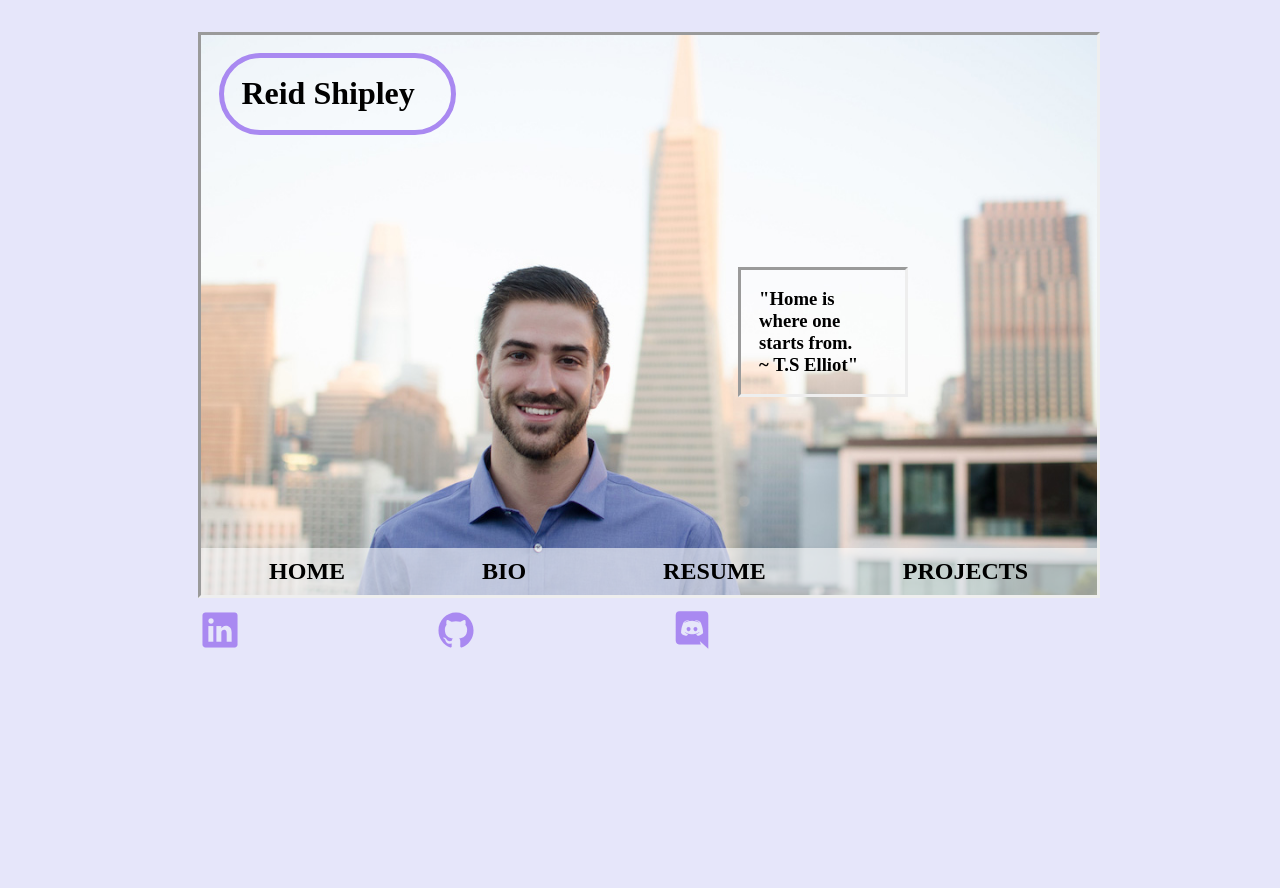
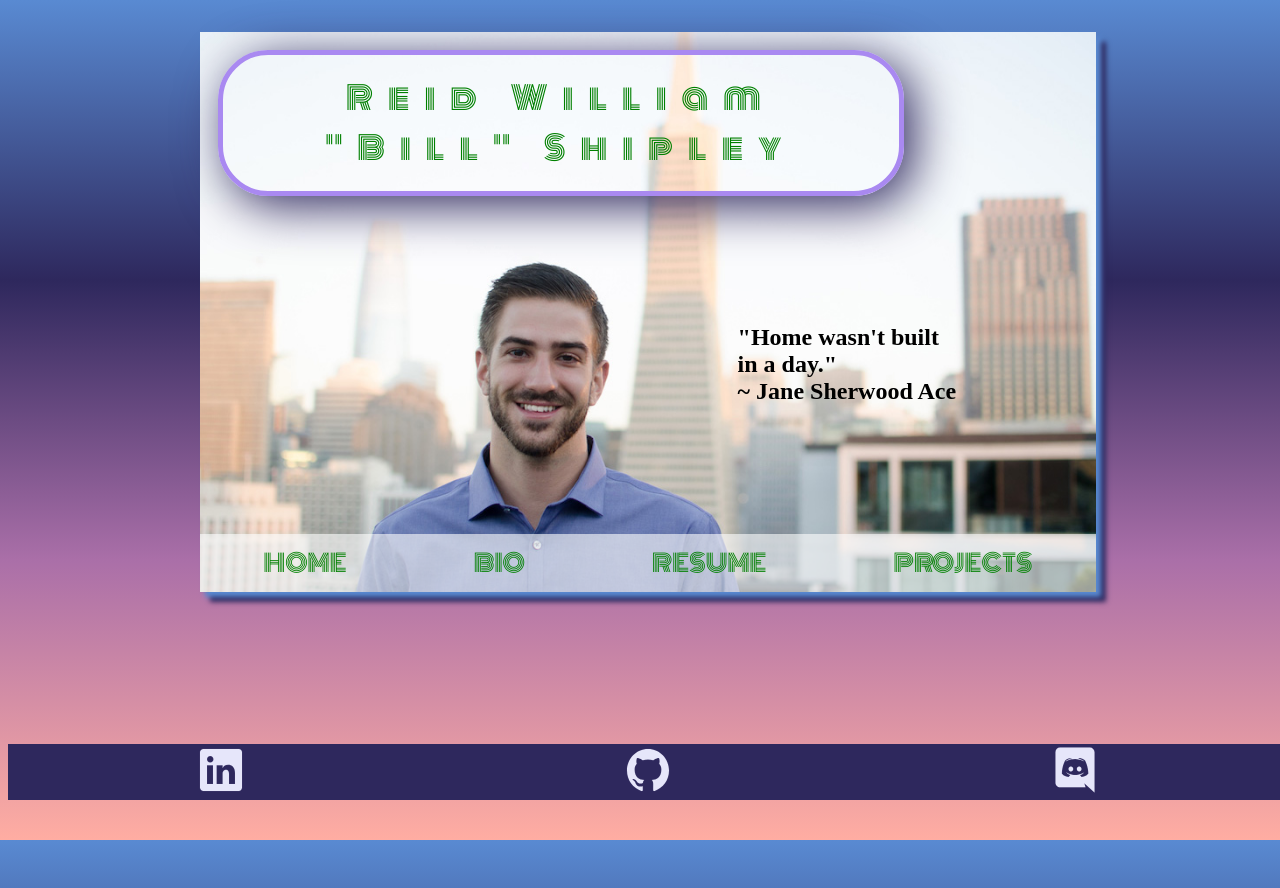
Before and after one commit to billiam95/Project_Portfolio, a plain HTML site: page Personal_website/Home.html in a window 1280 px wide. Before the commit the page ends 800 px from the top, so only its background shows below. Drawn offline with nearby package versions, Linux system fonts and the light colour scheme; a web font is replaced by a local one.

Commit message:
some serious styling for home page, sticky footer, and hover animations

```diff
--- a/Personal_website/Home.html
+++ b/Personal_website/Home.html
@@ -1,6 +1,18 @@
 <!DOCTYPE html>
 <html lang="en" dir="ltr">
   <head>
+    <link rel="preconnect" href="https://fonts.googleapis.com">
+    <link rel="preconnect" href="https://fonts.gstatic.com" crossorigin>
+    <link href="https://fonts.googleapis.com/css2?family=IM+Fell+English+SC&family=Monoton&display=swap" rel="stylesheet">
+    <link rel="preconnect" href="https://fonts.googleapis.com">
+    <link rel="preconnect" href="https://fonts.gstatic.com" crossorigin>
+    <link href="https://fonts.googleapis.com/css2?family=IM+Fell+English+SC&display=swap" rel="stylesheet">
+    <link rel="preconnect" href="https://fonts.googleapis.com">
+    <link rel="preconnect" href="https://fonts.gstatic.com" crossorigin>
+    <link href="https://fonts.googleapis.com/css2?family=Poiret+One&display=swap" rel="stylesheet">
+    <link rel="preconnect" href="https://fonts.googleapis.com">
+    <link rel="preconnect" href="https://fonts.gstatic.com" crossorigin>
+    <link href="https://fonts.googleapis.com/css2?family=Caveat&display=swap" rel="stylesheet">
     <meta charset="utf-8">
     <title>Reid Shipley Home</title>
     <link rel="stylesheet" href="style.css">
@@ -11,8 +23,8 @@
     <!-- make this header a flexbox with a background image -->
     <header class="HOME" id = "home-header">
       <!-- give title a black background with an opacity-->
-      <h1 id ="Reid">Reid Shipley</h1>
-      <h3 id ="current-page">"Home is where one starts from. <br> ~ T.S Elliot"</h3>
+      <h1 id ="Reid">Reid William "Bill" Shipley</h1>
+      <h3 id ="current-page">"Home wasn't built in a day." <br> ~ Jane Sherwood Ace</h3>
       <nav id = "navbar">
         <ul id = "navlinks">
           <li class = "home"><a id = "navlink" href="Home.html">HOME</a></li>
--- a/Personal_website/style.css
+++ b/Personal_website/style.css
@@ -1,5 +1,9 @@
 body {
-  background-color: lavender;
+  height: 100vh;
+  width: 100%;
+  background-image: linear-gradient( #598ad2,#2e285d,#aa6fa8, #ffada2);
+  background-size: cover;
+  background-position: center;
 }
 
 /* HOME PAGE STYLING */
@@ -7,7 +11,8 @@ body {
 header#home-header {
   display: flex;
   justify-content: space-between;
-  border-style: inset;
+  /* border-style: inset; */
+  box-shadow: 5px 5px 5px #598ad2, 10px 10px 5px #2e285d;
   width: 70vw;
   height: 70vh;
   margin-left: 15%;
@@ -27,12 +32,19 @@ padding-right: 2%;
 padding-top: 2%;
 padding-bottom: 2%;
 flex-grow: 0;
-width: 15vw;
+width: 50vw;
 margin-left: 2%;
 margin-top: 2%;
 margin-bottom: 0;
 border: 5px solid #a989f1;
 border-radius: 50px;
+box-shadow: 10px 10px 50px #2e285d;
+font-family: 'Monoton', cursive;
+font-size: 2em;
+letter-spacing: 15px;
+font-weight: lighter;
+color: green;
+text-align: center;
 /* border-bottom-right-radius: 80%;
 border-bottom-left-radius: 80%;
 border-top-right-radius: 80%;
@@ -40,15 +52,16 @@ border-top-left-radius: 80%; */
 
 }
 
+
+
 #current-page {
-  padding-left: 2%;
-  border-style: inset;
-  padding-top: 2%;
-  padding-bottom: 2%;
-  padding-right: 2%;
-  width: 10vw;
-  margin-left: 60%;
-  margin-top: 0;
+  display: flex;
+  padding: 5%;
+  margin-left: 55%;
+  margin-right: 10%;
+  color: black;
+  font-family: 'IM Fell English SC', serif;
+  font-size: 1.5em;
 }
 
 
@@ -80,10 +93,10 @@ li.home {
 
 a#navlink {
   z-index: 1;
-  color: black;
+  color: green;
+  font-family: 'Monoton', cursive;
   text-decoration: none;
   font-size: 1.5em;
-  font-weight: bold;
   padding: 10px 5px;
 }
 
@@ -92,55 +105,88 @@ a#navlink {
 li.home:before {
   content: "";
   position: absolute;
-  height: 60%;
+  height: 33.33%;
   width: 0%;
-  background-color: #a989f1;
+  background-color: purple;
   right: 0;
   z-index: 0;
-  top: 0;
+  top: 33.33%;
   transition: all 0.5s;
 }
 
 li.home:after {
   content: "";
   position: absolute;
-  height: 60%;
+  height: 33.33%;
   width: 0%;
-  background-color: #a989f1;
+  background-color: purple;
   left: 0;
   z-index: 0;
   bottom: 0;
   transition: all 0.5s;
 }
 
-/* a#navlink:before {
+a#navlink:before {
   position: absolute;
   content: "";
   height: 33.33%;
   width: 0%;
-  background-color: #a989f1;
+  background-color: purple;
   bottom: 66.66%;
   left: 0;
+  z-index: -1;
   transition: all 0.5s;
-} */
+}
+
+a#navlink:after {
+  color: lavender;
+  transition: all 0.5s;
+}
 
 li:hover:before,
-li:hover:after{
+li:hover:after,
+li:hover a#navlink:before {
 width: 100%;
+}
+
+a#navlink:hover {
+  color: lavender;
+  transition: all 0.5s;
+}
 
 
+
+
+/* FOOTER STYLING */
+
+footer {
+  margin-left: 0;
+  display: flex;
+  align-items: center;
+  justify-content: space-around;
+  background-color: #2e285d;
+  width: 100%;
+  height: 7vh;
+  position: sticky; bottom: 0;
 }
 
 
 ion-icon {
-  font-size: 2.5em;
+  font-size: 3em;
   text-align: center;
-  margin-left: 15vw;
   margin-top: 1%;
-  color: #a989f1;
+  margin-bottom: 1%;
+  color: lavender;
 }
 
-p#followme {
-  margin-left: 2vw;
-  display: inline-block;
+
+
+
+
+
+/* Carousel on my home page */
+
+div#carousel-home {
+  height: 30vh;
+  width: 70vw;
 }
```
Also changed, not shown: Personal_website/Bio.html (+17 -8 lines), Personal_website/Projects.html (+17 -8 lines), Personal_website/Resume.html (+19 -10 lines).
